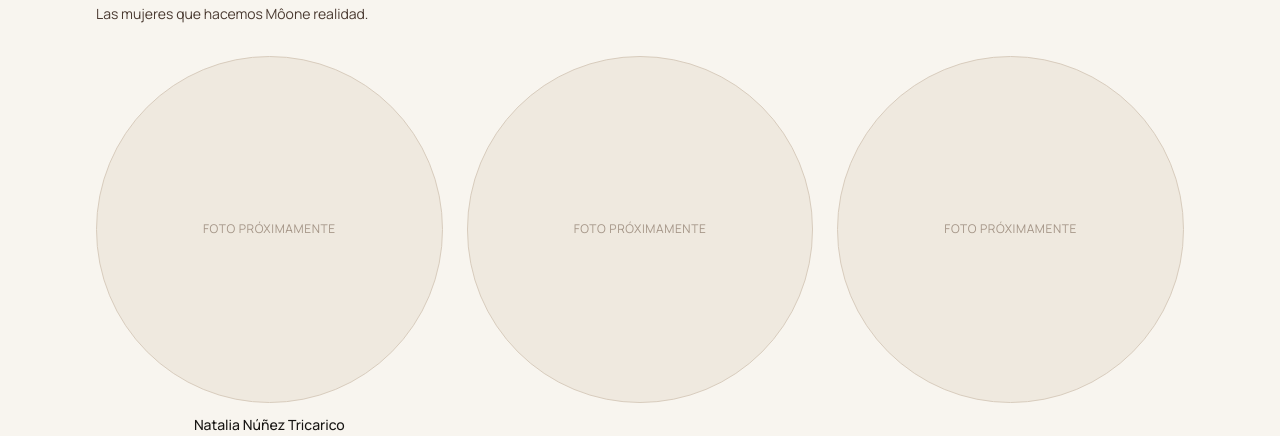
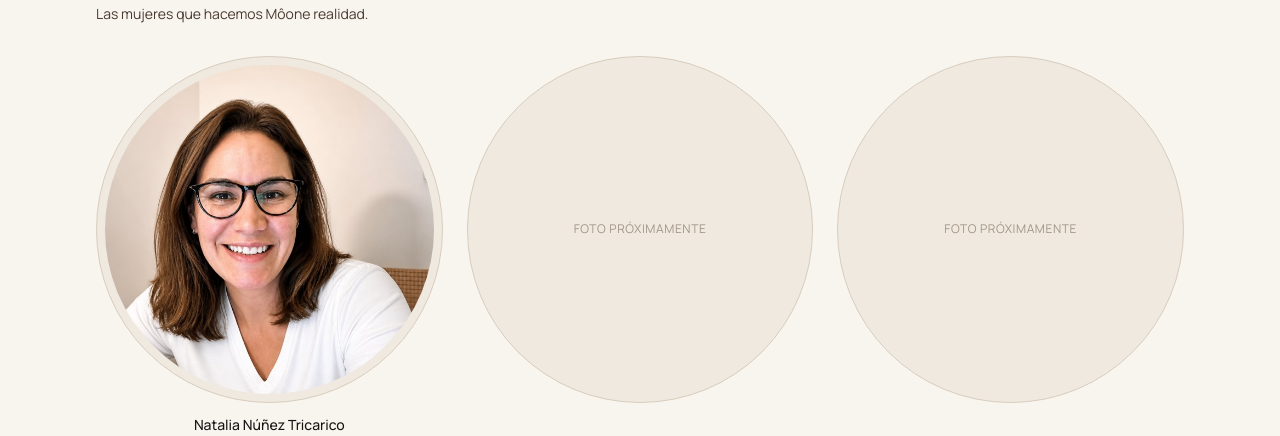
Before and after one commit to natalianzt31-beep/moone-web, a Next.js app: page /nosotras in a window 1280 px wide. Shown: the part 361-797 px from the top of the page. Built offline with nearby package versions, Linux system fonts and the light colour scheme; no server answers.

Commit message:
Agrega la foto de Natalia en Nosotras
Recortada a cuadrado y comprimida a JPG para no pesar en la carga
de la página.

Co-Authored-By: Claude Sonnet 5 <noreply@anthropic.com>
Claude-Session: https://claude.ai/code/session_01B9K9ByUgQYmhVBwHwTQUVN

```diff
--- a/app/nosotras/page.tsx
+++ b/app/nosotras/page.tsx
@@ -11,7 +11,7 @@ const EQUIPO = [
   {
     nombre: "Natalia Núñez Tricarico",
     rol: "Directora",
-    fotoUrl: null as string | null,
+    fotoUrl: "/images/equipo/natalia.jpg" as string | null,
     linkedin: "https://www.linkedin.com/in/natalia-nuñez-tricarico-69129b109",
   },
   { nombre: null, rol: null, fotoUrl: null as string | null, linkedin: null },
```
Also changed, not shown: public/images/equipo/natalia.jpg (added).
